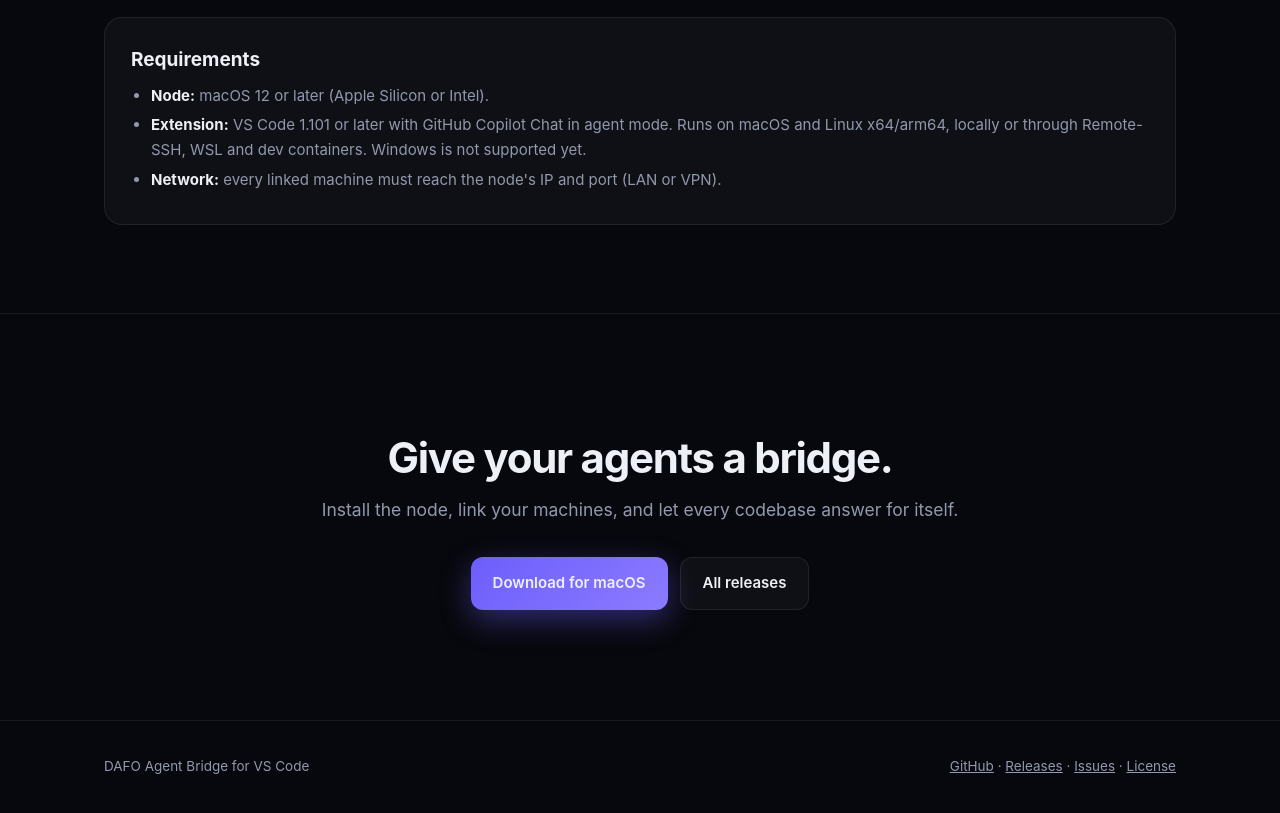
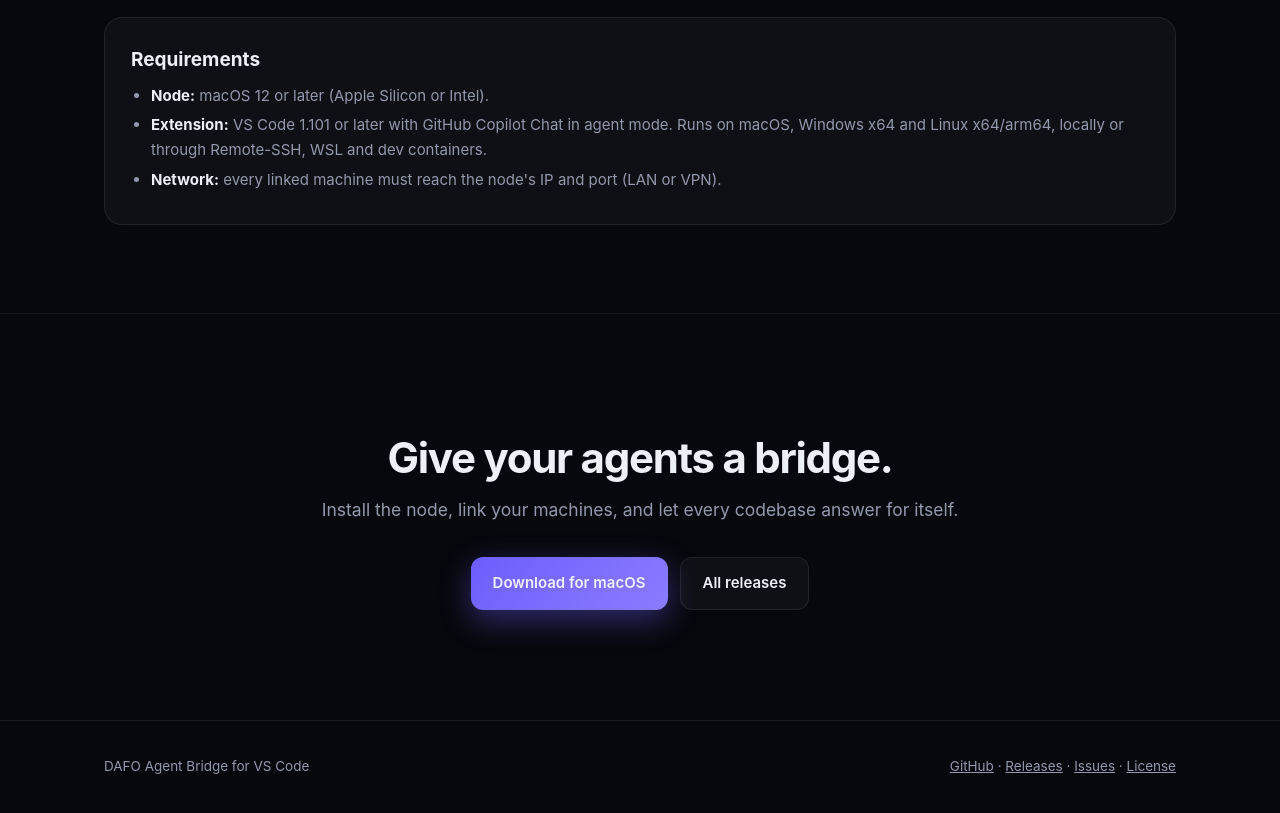
Before and after one commit to gabgiani/DAFO-Agent-Bridge-for-VSCode, a plain HTML site: page docs/index.html in a window 1280 px wide. Shown: the part 7961-8774 px from the top of the page. Drawn offline with Linux system fonts and the light colour scheme.

Commit message:
Windows x64: extension binary and standalone CLI

```diff
--- a/docs/index.html
+++ b/docs/index.html
@@ -427,7 +427,7 @@ agent-bridge serve</code></pre>
       <h3>Requirements</h3>
       <ul>
         <li><b>Node:</b> macOS 12 or later (Apple Silicon or Intel).</li>
-        <li><b>Extension:</b> VS Code 1.101 or later with GitHub Copilot Chat in agent mode. Runs on macOS and Linux x64/arm64, locally or through Remote-SSH, WSL and dev containers. Windows is not supported yet.</li>
+        <li><b>Extension:</b> VS Code 1.101 or later with GitHub Copilot Chat in agent mode. Runs on macOS, Windows x64 and Linux x64/arm64, locally or through Remote-SSH, WSL and dev containers.</li>
         <li><b>Network:</b> every linked machine must reach the node's IP and port (LAN or VPN).</li>
       </ul>
     </div>
```
Also changed, not shown: 1 other file.
